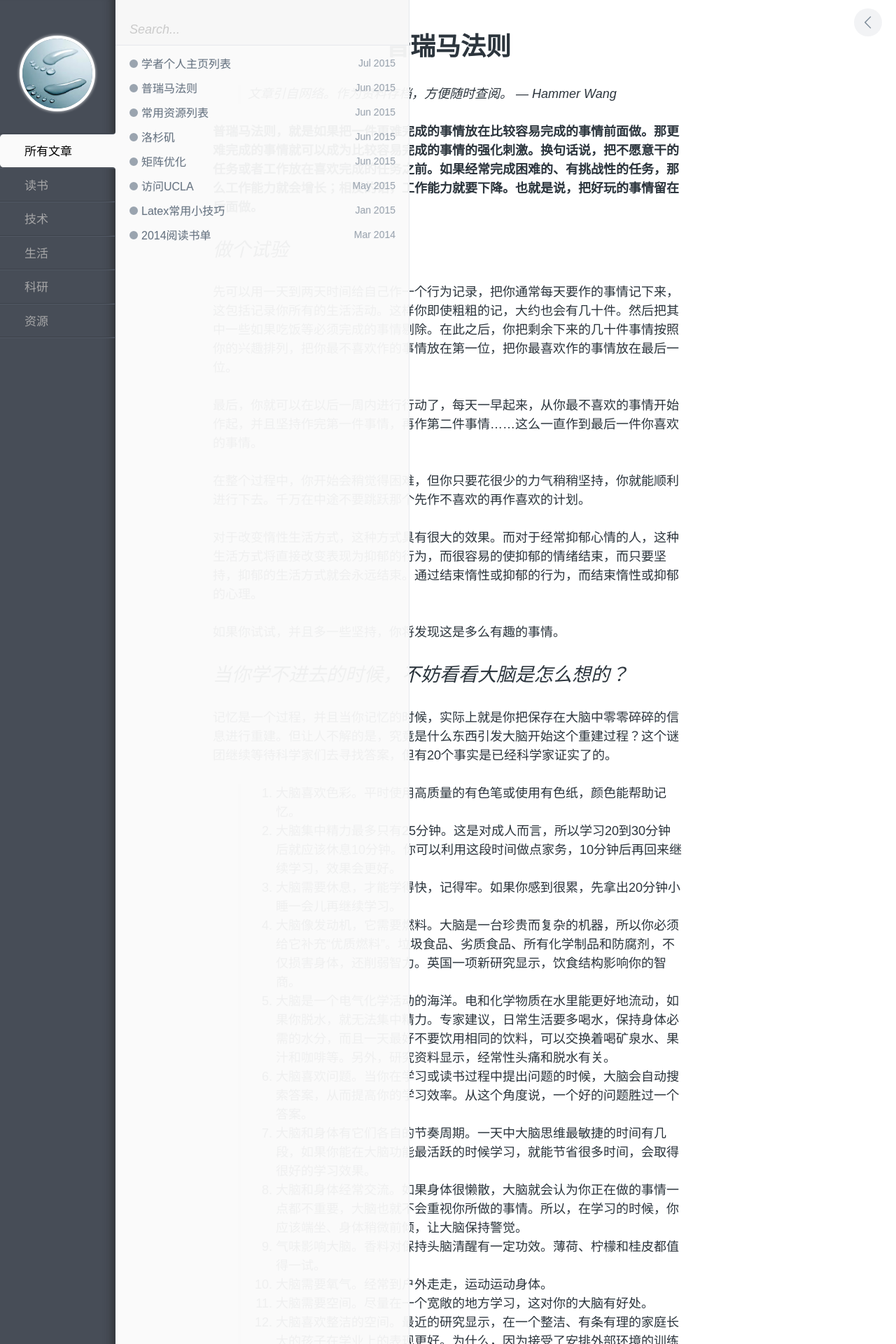
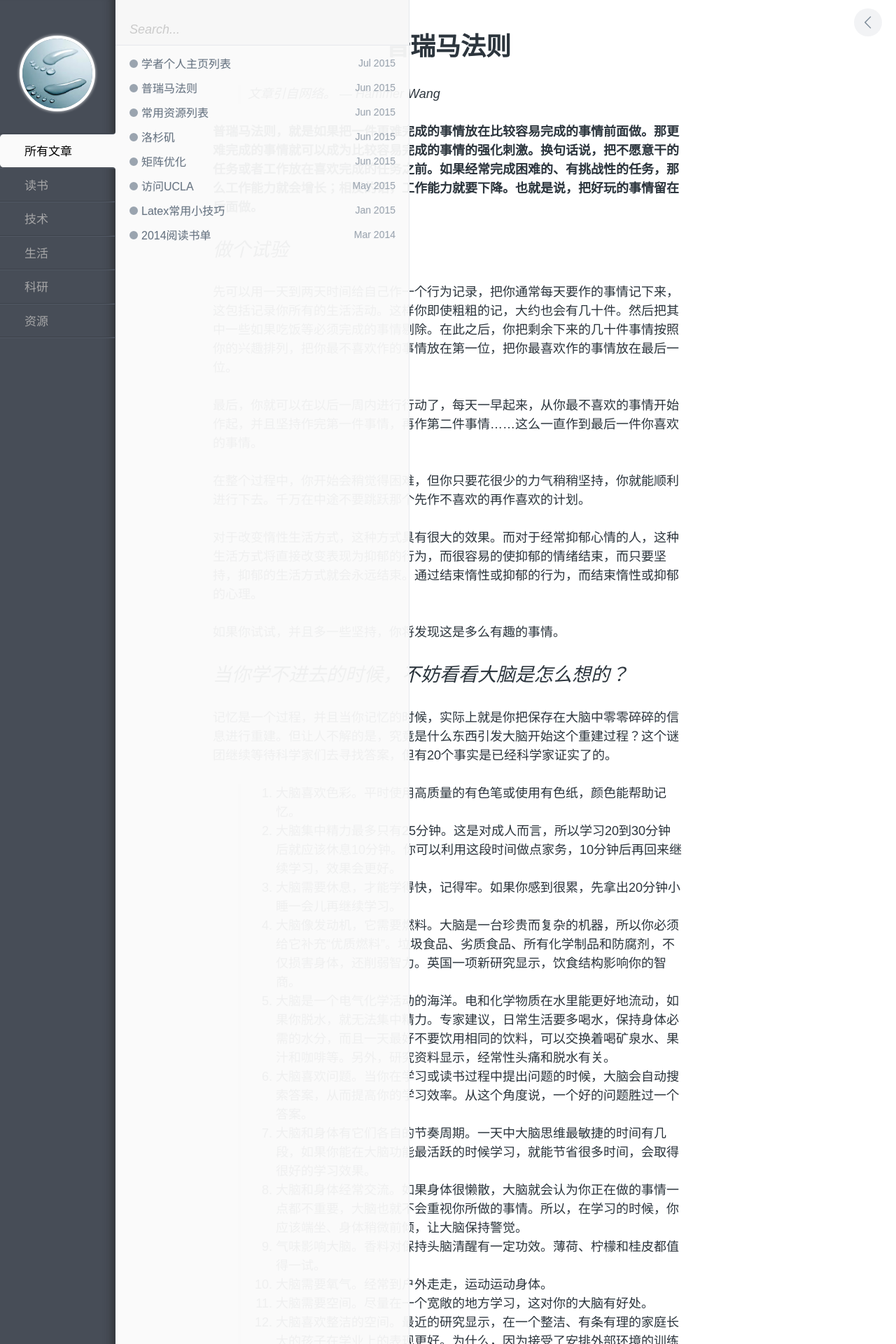
Before and after one commit to polyHong/polyHong.github.io, a Jekyll site: the page built from _posts/life/2015-06-30-Prema-honway-law.md, in a window 1280 px wide. Shown: the top 1920 px of the page at 70% size. Built offline with Jekyll 4.4.1, drawn with Linux system fonts in a browser that asks for light colours; Markdown is read by kramdown in place of the engine named in the settings.

Commit message:
update life post

```diff
--- a/_posts/life/2015-06-30-Prema-honway-law.md
+++ b/_posts/life/2015-06-30-Prema-honway-law.md
@@ -6,8 +6,7 @@
 keywords:
 ---
 
-> *文章引自网络。作为资料存档，方便随时查阅。
->    --- Hammer Wang*
+> *文章引自网络。 --- Hammer Wang*
 
 
 **普瑞马法则，就是如果把一件更难完成的事情放在比较容易完成的事情前面做。那更难完成的事情就可以成为比较容易完成的事情的强化刺激。换句话说，把不愿意干的任务或者工作放在喜欢完成的任务之前。如果经常完成困难的、有挑战性的任务，那么工作能力就会增长；相反的话，工作能力就要下降。也就是说，把好玩的事情留在后面做。**
```
